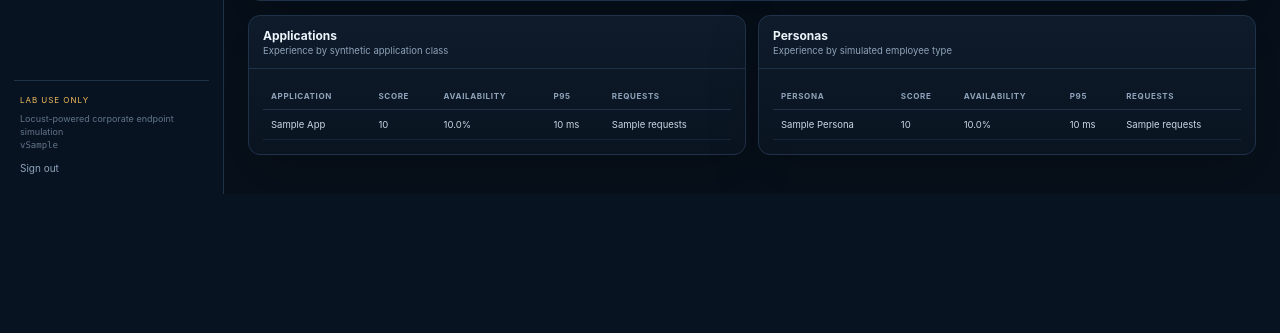
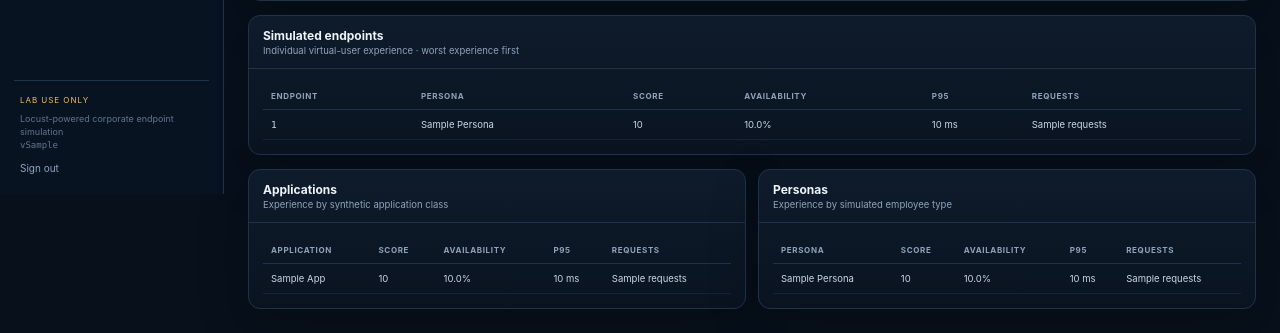
Before and after one commit to kriziw/netem-traffic-simulator, a Python web app: template trafficgen/templates/dem.html in a window 1280 px wide. Shown: the part 606-939 px from the top of the page. Before the commit the page ends 800 px from the top, so only its background shows below. Run offline with Jinja, Linux system fonts and the light colour scheme; the template is opened without the code that fills it: most values are stand-ins (such as "Sample title", 1, 10 or a date in 2020).

Commit message:
feat: show per-endpoint digital experience

```diff
--- a/trafficgen/templates/dem.html
+++ b/trafficgen/templates/dem.html
@@ -23,6 +23,29 @@
   <div class="card-body">
     <div class="chart-frame"><svg id="dem-chart" viewBox="0 0 100 40" preserveAspectRatio="none"><path id="dem-score-line"></path></svg></div>
     <div class="chart-axis"><span id="dem-start">—</span><span>Experience score 0–100</span><span>Now</span></div>
+  </div>
+</section>
+
+<section class="card space-top">
+  <div class="card-head">
+    <div><div class="card-title">Simulated endpoints</div><div class="card-sub">Individual virtual-user experience · worst experience first</div></div>
+  </div>
+  <div class="card-body table-wrap">
+    <table>
+      <thead><tr><th>Endpoint</th><th>Persona</th><th>Score</th><th>Availability</th><th>P95</th><th>Requests</th></tr></thead>
+      <tbody id="dem-endpoints">
+      {% for endpoint_id,item in summary.endpoints.items() %}
+      <tr>
+        <td class="mono">{{ endpoint_id }}</td>
+        <td>{{ item.persona|replace('_',' ')|title }}</td>
+        <td>{{ item.experience_score if item.experience_score is not none else '—' }}</td>
+        <td>{{ "%.1f"|format(item.availability_pct) if item.availability_pct is not none else '—' }}%</td>
+        <td>{{ "%.0f"|format(item.p95_ms) if item.p95_ms is not none else '—' }} ms</td>
+        <td>{{ item.requests }}</td>
+      </tr>
+      {% endfor %}
+      </tbody>
+    </table>
   </div>
 </section>
 
```
